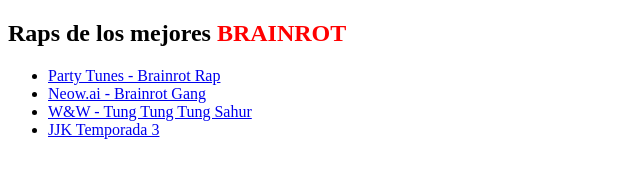
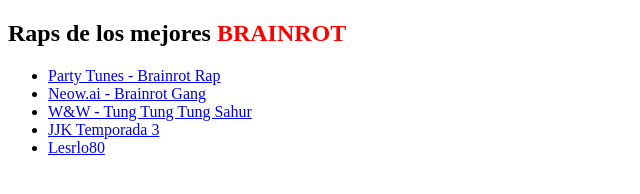
Before and after one commit to palermo557/palermo557.github.io, a plain HTML site: page paraelmati.html in a window 1280 px wide. Shown: the full height of the page, 0-640 px from the left. Drawn offline with Linux system fonts and the light colour scheme.

Commit message:
Update paraelmati.html

```diff
--- a/paraelmati.html
+++ b/paraelmati.html
@@ -19,6 +19,7 @@
     <li><a href="https://youtu.be/2D1rExarl4M?si=BStynBCsL2Xuj5RE">Neow.ai - Brainrot Gang</a></li>
     <li><a href="https://youtu.be/6onc3rpArns?si=yThXsWPwsBe6soQE">W&W - Tung Tung Tung Sahur</a></li>
     <li><a href="https://www.youtube.com/watch?v=MePL_vS-G9Q&pp=ygURamprIGN1bGxpbmcgZ2FtZXM%3D">JJK Temporada 3</a></li>
+    <li><a href="https://www.youtube.com/channel/UCpqiqHS7T9Sue5WfU5bR-8Q">Lesrlo80</a></li>
   </ul>
 </body>
 </html>
```
